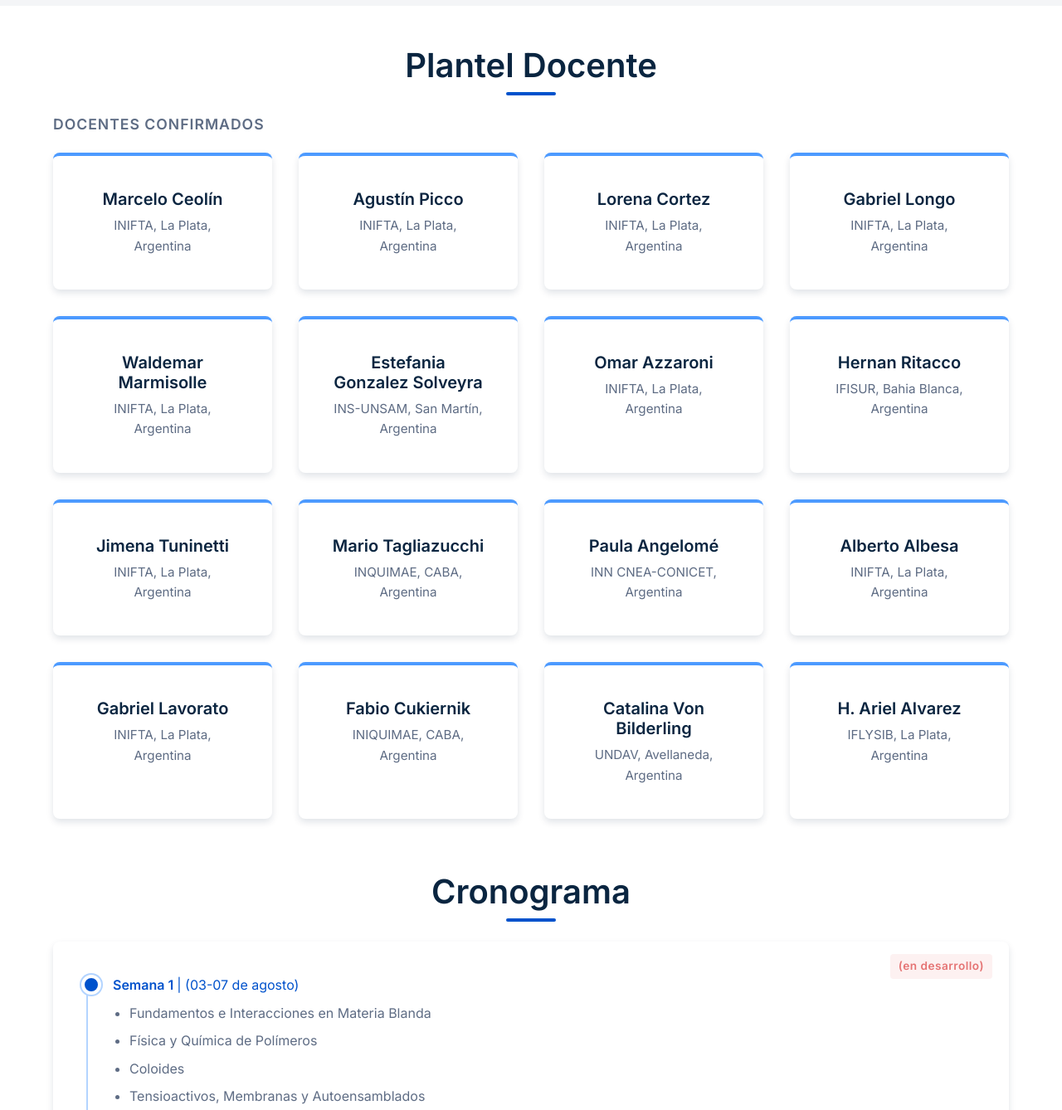
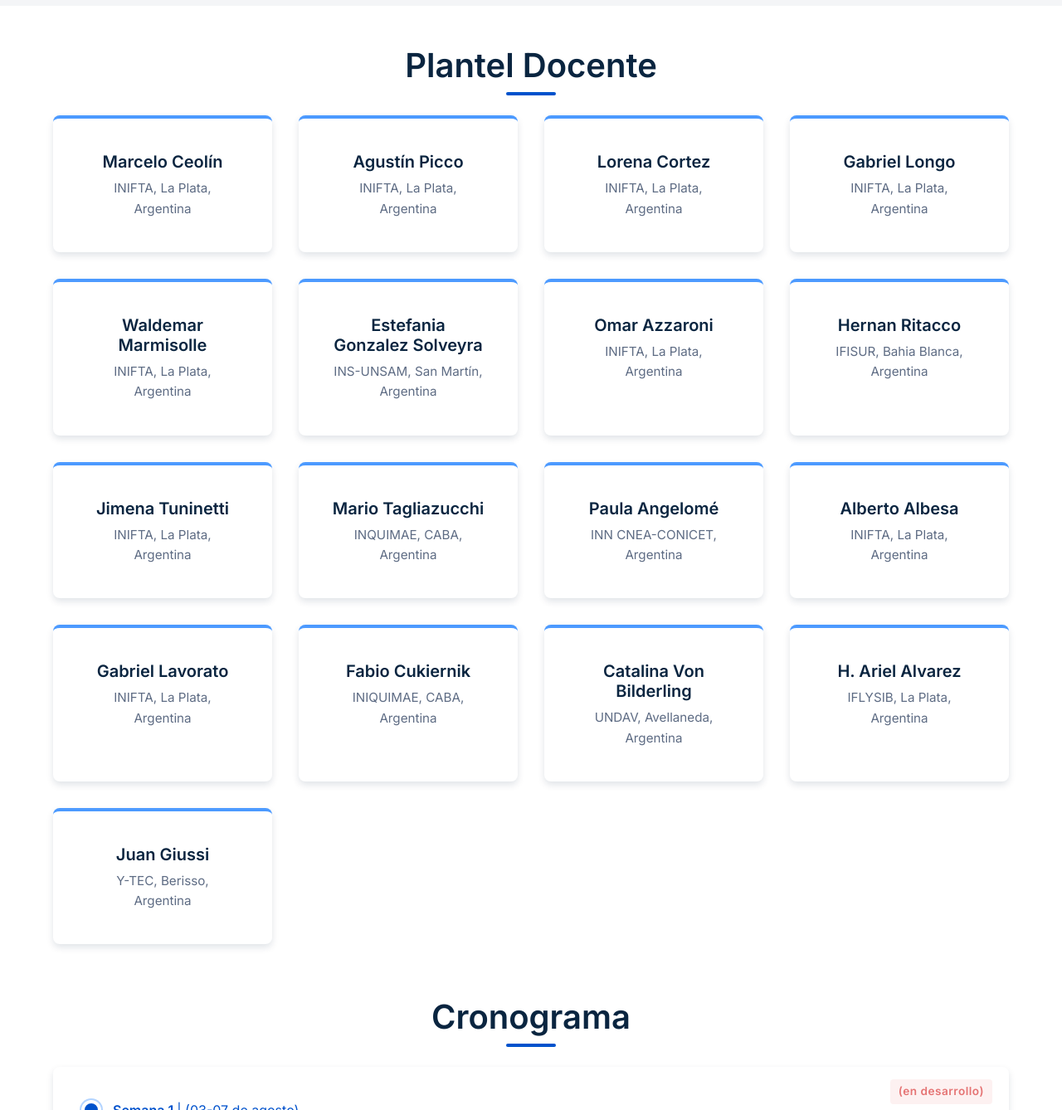
Before and after one commit to esmab-1/esmab-1.github.io, a plain HTML site: page index.html in a window 1280 px wide. Shown: the part 2700-4038 px from the top of the page at 83% size. Drawn offline with Linux system fonts and the light colour scheme.

Commit message:
upgrade docentes

```diff
--- a/index.html
+++ b/index.html
@@ -275,9 +275,6 @@
         <div class="container">
             <h2 class="section-title">Plantel Docente</h2>
             <div class="accent-line center"></div>
-            <h4
-                style="text-align: left; margin-bottom: 1.5rem; color: var(--text-muted); font-size: 1.1rem; letter-spacing: 1px;">
-                DOCENTES CONFIRMADOS</h4>
             <div class="teachers-grid">
                 <div class="teacher-card box-shadow-card">
                     <h3>Marcelo Ceolín</h3>
@@ -342,6 +339,10 @@
                 <div class="teacher-card box-shadow-card">
                     <h3>H. Ariel Alvarez</h3>
                     <p>IFLYSIB, La Plata, Argentina</p>
+                </div>
+                <div class="teacher-card box-shadow-card">
+                    <h3>Juan Giussi</h3>
+                    <p>Y-TEC, Berisso, Argentina</p>
                 </div>
             </div>
         </div>
```
